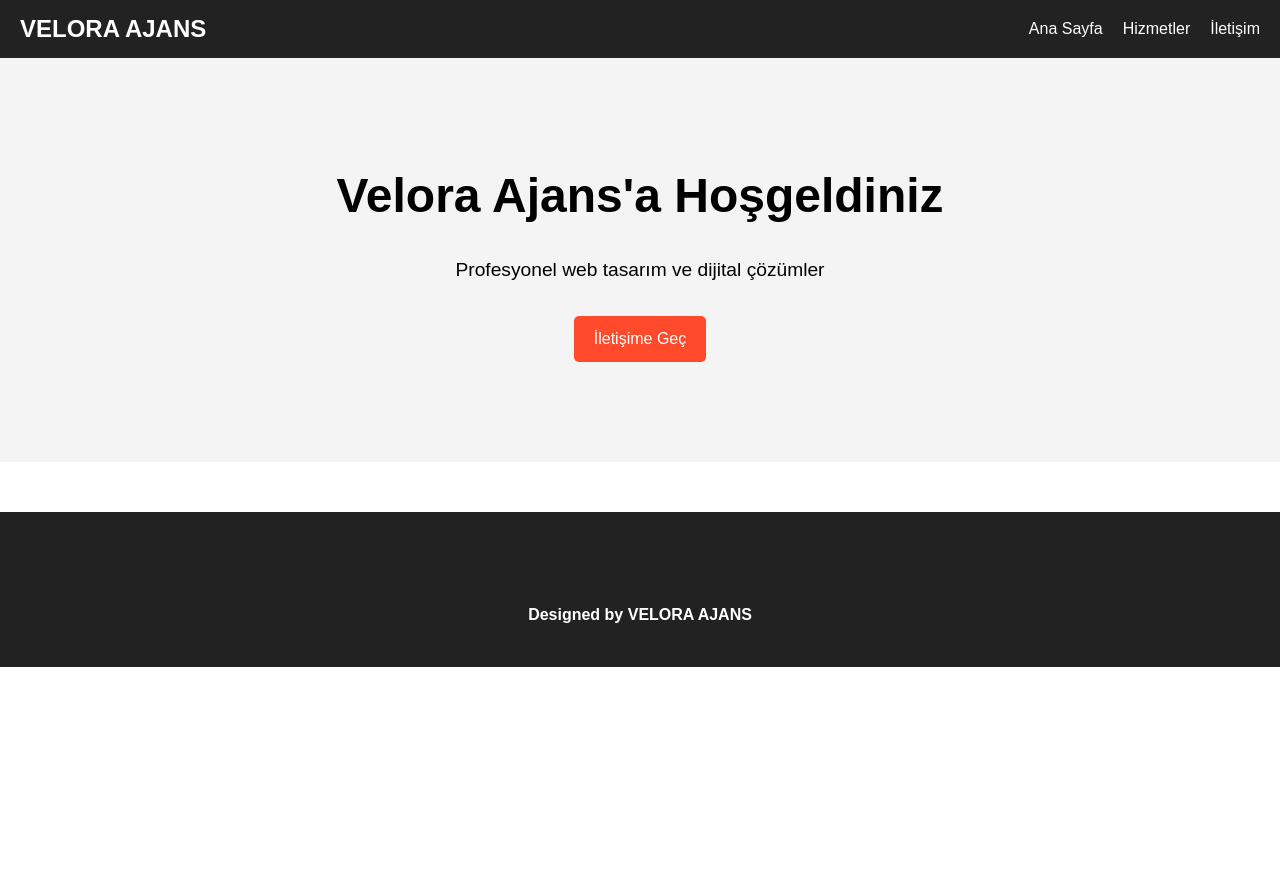
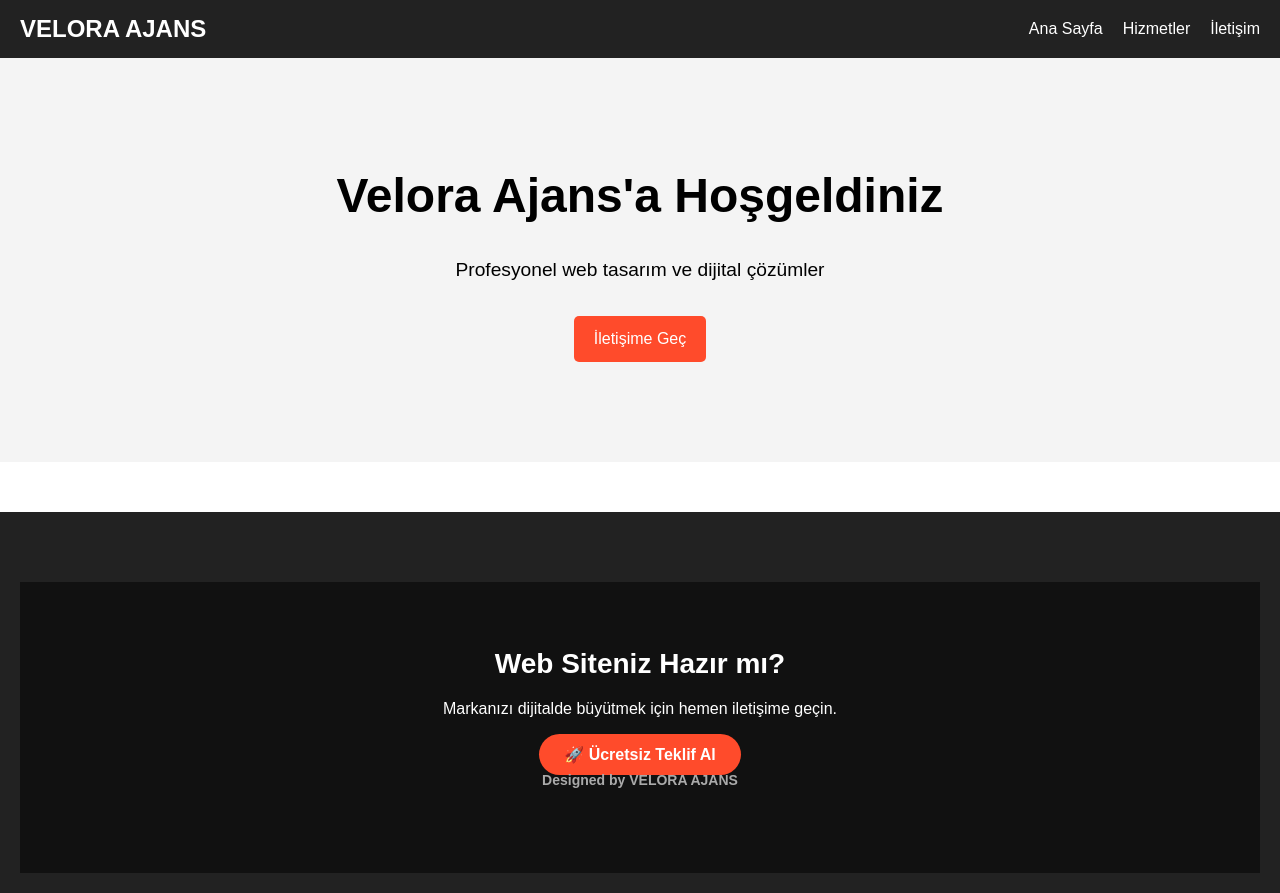
Before and after one commit to muazzez81/Velora-Demo-, a plain HTML site: page index.html in a window 1280 px wide. Before the commit the page ends 800 px from the top, so only its background shows below. Drawn offline with Linux system fonts and the light colour scheme.

Commit message:
Refactor footer structure and content in index.html

```diff
--- a/index.html
+++ b/index.html
@@ -25,12 +25,23 @@
   </section>
 
   <footer>
-   <footer>
-  <p>
-    <a href="https://muazzez81.github.io/Velora/" target="_blank">
-      Designed by VELORA AJANS
+  <footer class="footer">
+  <div class="footer-content">
+
+    <h3>Web Siteniz Hazır mı?</h3>
+    <p>Markanızı dijitalde büyütmek için hemen iletişime geçin.</p>
+
+    <a href="https://wa.me/905347158990" target="_blank" class="footer-btn">
+      🚀 Ücretsiz Teklif Al
     </a>
-  </p>
+
+    <p class="signature">
+      <a href="https://muazzez81.github.io/Velora/" target="_blank">
+        Designed by VELORA AJANS
+      </a>
+    </p>
+
+  </div>
 </footer>
   </footer>
 
```
